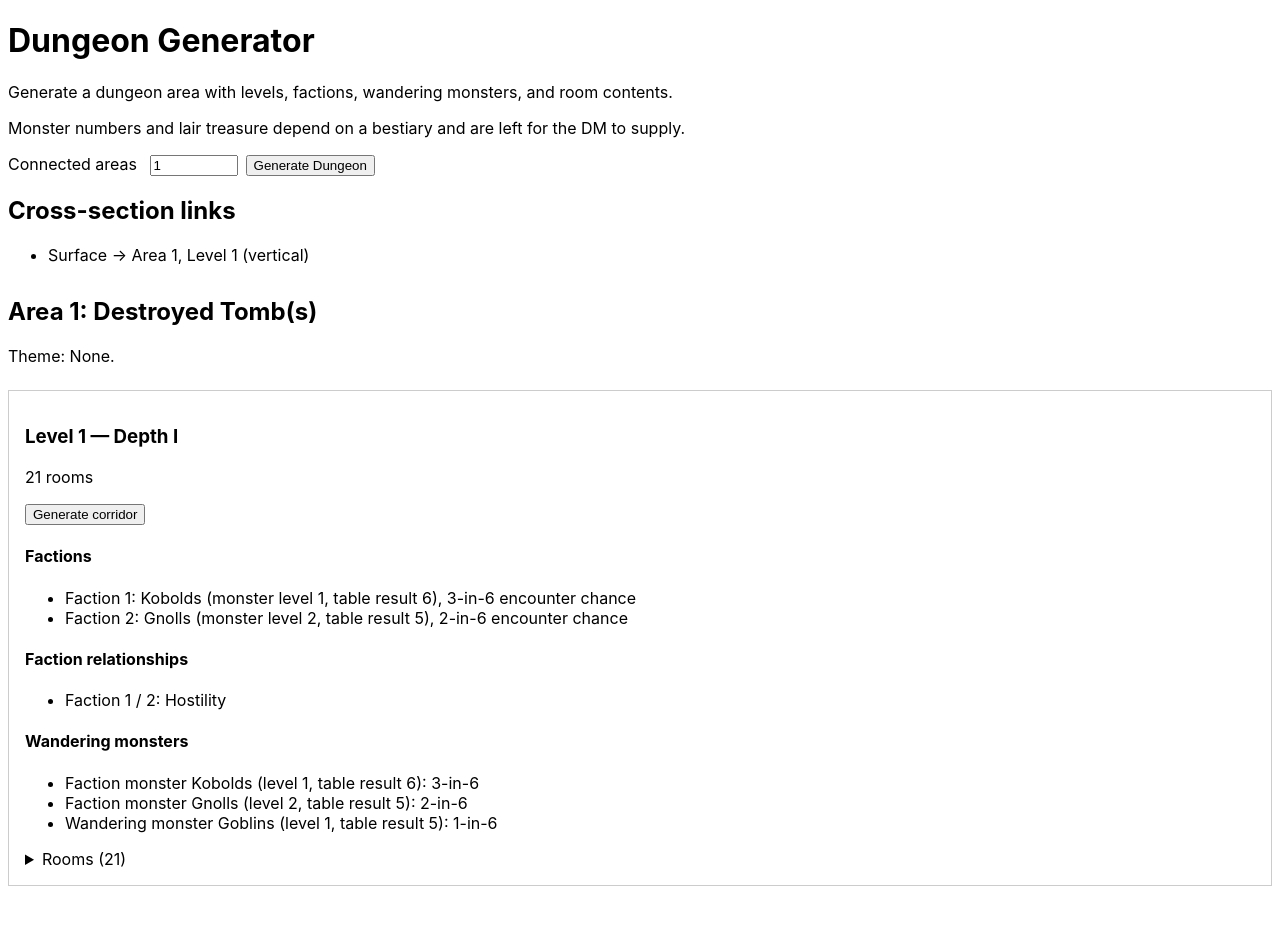
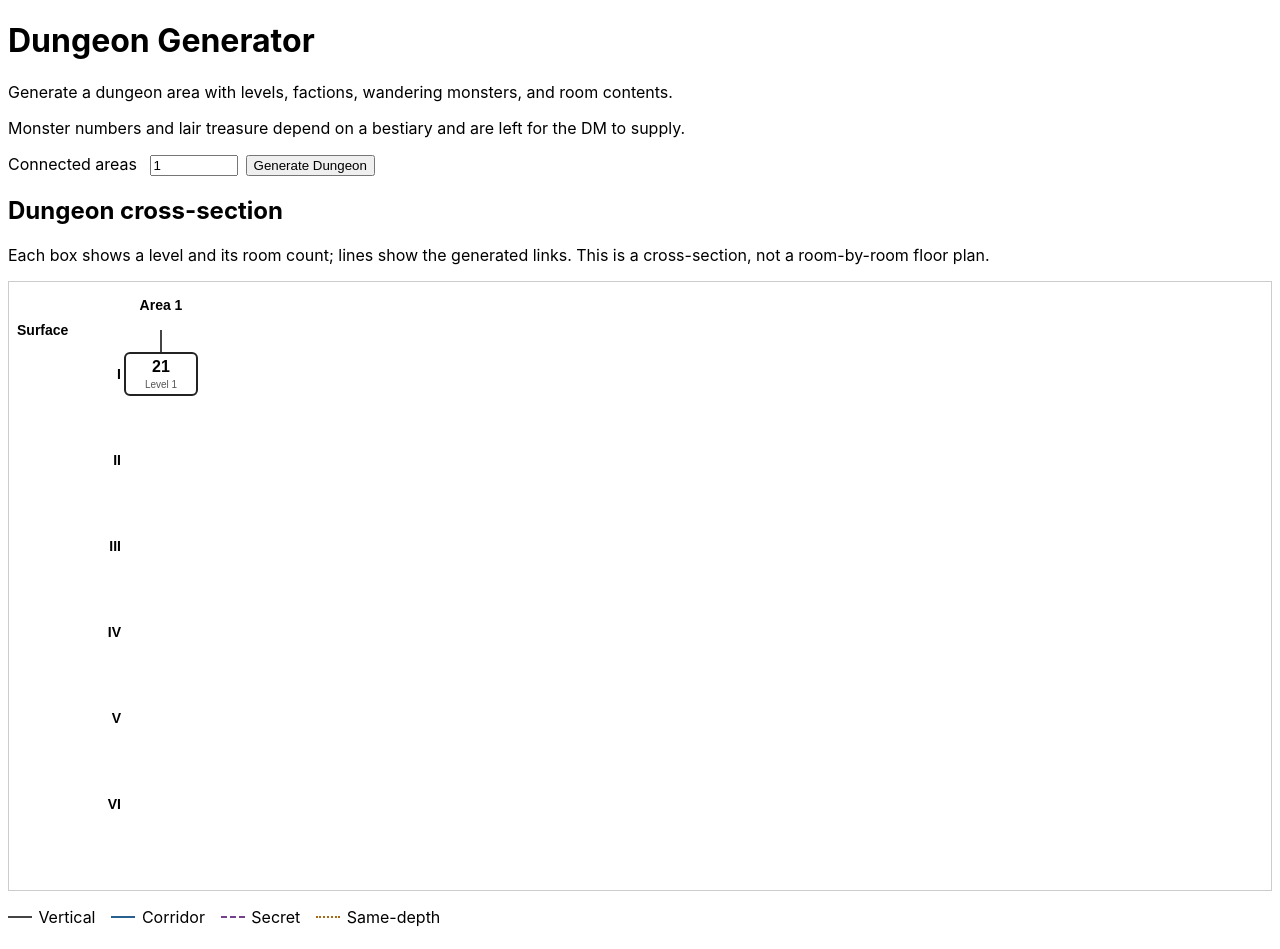
Before and after one commit to lucaster/sandbox-generator, an Angular app in the folder sandbox-generator-ng/: page /dungeons in a window 1280 px wide. Shown: the top 949 px of the page. Before the commit the page ends 918 px from the top, so only its background shows below. Built offline with nearby package versions, Linux system fonts and the light colour scheme.

Commit message:
feat: added dungeon diagram

```diff
--- a/sandbox-generator-ng/src/app/pages/dungeons/dungeons.html
+++ b/sandbox-generator-ng/src/app/pages/dungeons/dungeons.html
@@ -16,6 +16,72 @@
 <button type="button" (click)="onGenerateDungeon()">Generate Dungeon</button>
 
 @if (dungeon(); as generatedDungeon) {
+  <section>
+    <h2>Dungeon cross-section</h2>
+    <p>
+      Each box shows a level and its room count; lines show the generated links.
+      This is a cross-section, not a room-by-room floor plan.
+    </p>
+    @if (crossSection(); as diagram) {
+      <div class="cross-section-scroll">
+        <svg
+          class="cross-section-svg"
+          role="img"
+          aria-label="Dungeon cross-section showing areas, levels, room counts, and links"
+          [attr.viewBox]="'0 0 ' + diagram.width + ' ' + diagram.height"
+          [attr.width]="diagram.width"
+          [attr.height]="diagram.height"
+        >
+          @for (area of diagram.areas; track area.number) {
+            <text class="cross-section-area" [attr.x]="area.x" y="28">
+              Area {{ area.number }}
+            </text>
+          }
+          <text class="cross-section-surface" x="8" y="53">Surface</text>
+          @for (depth of diagram.depths; track depth.number) {
+            <text
+              class="cross-section-depth"
+              [attr.x]="diagram.depthLabelX"
+              [attr.y]="depth.y + 5"
+            >
+              {{ depth.label }}
+            </text>
+          }
+          @for (connection of diagram.connections; track $index) {
+            <line
+              [attr.class]="'cross-section-connection cross-section-connection--' + connection.type"
+              [attr.x1]="connection.x1"
+              [attr.y1]="connection.y1"
+              [attr.x2]="connection.x2"
+              [attr.y2]="connection.y2"
+            />
+          }
+          @for (node of diagram.nodes; track node.area + '-' + node.level) {
+            <g class="cross-section-level">
+              <title>
+                Area {{ node.area }}, level {{ node.level }}, depth {{ depthLabel(node.depth) }},
+                {{ node.roomCount }} rooms
+              </title>
+              <rect [attr.x]="node.x - 36" [attr.y]="node.y - 21" width="72" height="42" rx="5" />
+              <text class="cross-section-room-count" [attr.x]="node.x" [attr.y]="node.y - 2">
+                {{ node.roomCount }}
+              </text>
+              <text class="cross-section-level-number" [attr.x]="node.x" [attr.y]="node.y + 14">
+                Level {{ node.level }}
+              </text>
+            </g>
+          }
+        </svg>
+      </div>
+      <ul class="cross-section-legend" aria-label="Connection types">
+        <li><span class="legend-line connector--vertical"></span>Vertical</li>
+        <li><span class="legend-line connector--corridor"></span>Corridor</li>
+        <li><span class="legend-line connector--secret"></span>Secret</li>
+        <li><span class="legend-line connector--same-depth"></span>Same-depth</li>
+      </ul>
+    }
+  </section>
+
   <section>
     <h2>Cross-section links</h2>
     <ul>
--- a/sandbox-generator-ng/src/app/pages/dungeons/dungeons.scss
+++ b/sandbox-generator-ng/src/app/pages/dungeons/dungeons.scss
@@ -16,3 +16,114 @@ input {
 details {
   margin-top: 1rem;
 }
+
+.cross-section-scroll {
+  max-width: 100%;
+  overflow-x: auto;
+  border: 1px solid #ccc;
+}
+
+.cross-section-svg {
+  display: block;
+  background: #fff;
+  color: #222;
+  font: 14px sans-serif;
+}
+
+.cross-section-area,
+.cross-section-depth,
+.cross-section-surface,
+.cross-section-room-count,
+.cross-section-level-number {
+  text-anchor: middle;
+}
+
+.cross-section-area,
+.cross-section-depth,
+.cross-section-surface {
+  font-weight: 600;
+}
+
+.cross-section-depth {
+  text-anchor: end;
+}
+
+.cross-section-surface {
+  text-anchor: start;
+}
+
+.cross-section-connection {
+  fill: none;
+  stroke-width: 2;
+}
+
+.cross-section-connection--vertical {
+  stroke: #454545;
+}
+
+.cross-section-connection--corridor {
+  stroke: #286090;
+}
+
+.cross-section-connection--secret {
+  stroke: #75418a;
+  stroke-dasharray: 6 4;
+}
+
+.cross-section-connection--same-depth {
+  stroke: #a56a13;
+  stroke-dasharray: 2 4;
+}
+
+.cross-section-level rect {
+  fill: #fff;
+  stroke: #222;
+  stroke-width: 2;
+}
+
+.cross-section-room-count {
+  font-size: 16px;
+  font-weight: 700;
+}
+
+.cross-section-level-number {
+  fill: #555;
+  font-size: 10px;
+}
+
+.cross-section-legend {
+  display: flex;
+  flex-wrap: wrap;
+  gap: 0.5rem 1rem;
+  padding: 0;
+  list-style: none;
+}
+
+.cross-section-legend li {
+  display: flex;
+  align-items: center;
+  gap: 0.4rem;
+}
+
+.legend-line {
+  width: 1.5rem;
+  border-top: 2px solid;
+}
+
+.legend-line.connector--vertical {
+  border-color: #454545;
+}
+
+.legend-line.connector--corridor {
+  border-color: #286090;
+}
+
+.legend-line.connector--secret {
+  border-color: #75418a;
+  border-top-style: dashed;
+}
+
+.legend-line.connector--same-depth {
+  border-color: #a56a13;
+  border-top-style: dotted;
+}
--- a/sandbox-generator-ng/src/app/pages/dungeons/dungeons.ts
+++ b/sandbox-generator-ng/src/app/pages/dungeons/dungeons.ts
@@ -1,4 +1,4 @@
-import { ChangeDetectionStrategy, Component, OnInit, signal } from '@angular/core';
+import { ChangeDetectionStrategy, Component, OnInit, computed, signal } from '@angular/core';
 import { TitleCasePipe } from '@angular/common';
 import {
   calcDungeon,
@@ -8,10 +8,39 @@ import {
   type Dungeon,
   type DungeonArea,
   type DungeonCorridor,
+  type DungeonLink,
   type DungeonLevel,
   type DungeonSpecialRoomTableAction,
   type DungeonSpecialRoomTableRoll,
 } from '../../../data/dungeon';
+
+type CrossSectionNode = {
+  area: number;
+  level: number;
+  depth: number;
+  sublevel: number;
+  roomCount: number;
+  x: number;
+  y: number;
+};
+
+type CrossSectionConnection = {
+  type: DungeonLink['type'];
+  x1: number;
+  y1: number;
+  x2: number;
+  y2: number;
+};
+
+type CrossSectionDiagram = {
+  width: number;
+  height: number;
+  depthLabelX: number;
+  areas: { number: number; x: number }[];
+  depths: { number: number; label: string; y: number }[];
+  nodes: CrossSectionNode[];
+  connections: CrossSectionConnection[];
+};
 
 @Component({
   selector: 'app-dungeons',
@@ -26,6 +55,10 @@ export class Dungeons implements OnInit {
   readonly dungeon = signal<Dungeon | null>(null);
   readonly corridorSamples = signal<{ [key: string]: DungeonCorridor }>({});
   readonly specialRoomTableResults = signal<Record<string, DungeonSpecialRoomTableRoll[]>>({});
+  readonly crossSection = computed(() => {
+    const dungeon = this.dungeon();
+    return dungeon ? this.createCrossSection(dungeon) : null;
+  });
 
   ngOnInit(): void {
     this.onGenerateDungeon();
@@ -92,4 +125,85 @@ export class Dungeons implements OnInit {
   ): string {
     return `${area.number}-${level.number}-${roomNumber}-${action.id}`;
   }
+
+  private createCrossSection(dungeon: Dungeon): CrossSectionDiagram {
+    const nodeWidth = 72;
+    const nodeHeight = 42;
+    const columnGap = 168;
+    const depthGap = 44;
+    const sublevelGap = 48;
+    const left = 152;
+    const firstDepthY = 92;
+    const xByArea = new Map(
+      dungeon.areas.map((area) => [area.number, left + (area.number - 1) * columnGap]),
+    );
+    const maxSublevels = Array.from({ length: 6 }, (_, index) => {
+      const depth = index + 1;
+      return Math.max(1, ...dungeon.areas.flatMap((area) =>
+        area.levels
+          .filter((level) => level.depth === depth)
+          .map((level) => level.sublevel),
+      ));
+    });
+    const depthY: number[] = [];
+    let nextDepthY = firstDepthY;
+    for (const sublevelCount of maxSublevels) {
+      depthY.push(nextDepthY);
+      nextDepthY += (sublevelCount - 1) * sublevelGap + nodeHeight + depthGap;
+    }
+
+    const nodes = dungeon.areas.flatMap((area) =>
+      area.levels.map((level) => ({
+        area: area.number,
+        level: level.number,
+        depth: level.depth,
+        sublevel: level.sublevel,
+        roomCount: level.roomCount,
+        x: xByArea.get(area.number)!,
+        y: depthY[level.depth - 1] + (level.sublevel - 1) * sublevelGap,
+      })),
+    );
+    const nodeById = new Map(nodes.map((node) => [`${node.area}-${node.level}`, node]));
+    const connections = dungeon.links.flatMap((link) => {
+      const target = nodeById.get(`${link.toArea}-${link.toLevel}`);
+      const source = link.fromArea === 0
+        ? target && { x: target.x, y: 48 }
+        : nodeById.get(`${link.fromArea}-${link.fromLevel}`);
+      if (!source || !target) {
+        return [];
+      }
+
+      let { x: x1, y: y1 } = source;
+      let { x: x2, y: y2 } = target;
+      if (x1 === x2) {
+        const direction = y2 >= y1 ? 1 : -1;
+        if (link.fromArea !== 0) {
+          y1 += direction * nodeHeight / 2;
+        }
+        y2 -= direction * nodeHeight / 2;
+      } else {
+        const direction = x2 >= x1 ? 1 : -1;
+        x1 += direction * nodeWidth / 2;
+        x2 -= direction * nodeWidth / 2;
+      }
+      return [{ type: link.type, x1, y1, x2, y2 }];
+    });
+
+    return {
+      width: Math.max(300, left * 2 + (dungeon.areas.length - 1) * columnGap),
+      height: nextDepthY,
+      depthLabelX: left - nodeWidth / 2 - 4,
+      areas: dungeon.areas.map((area) => ({
+        number: area.number,
+        x: xByArea.get(area.number)!,
+      })),
+      depths: depthY.map((y, index) => ({
+        number: index + 1,
+        label: this.depthLabel(index + 1),
+        y: y + (maxSublevels[index] - 1) * sublevelGap / 2,
+      })),
+      nodes,
+      connections,
+    };
+  }
 }
```
Also changed, not shown: 1 other file (tests, documents, lock files or other folders).
